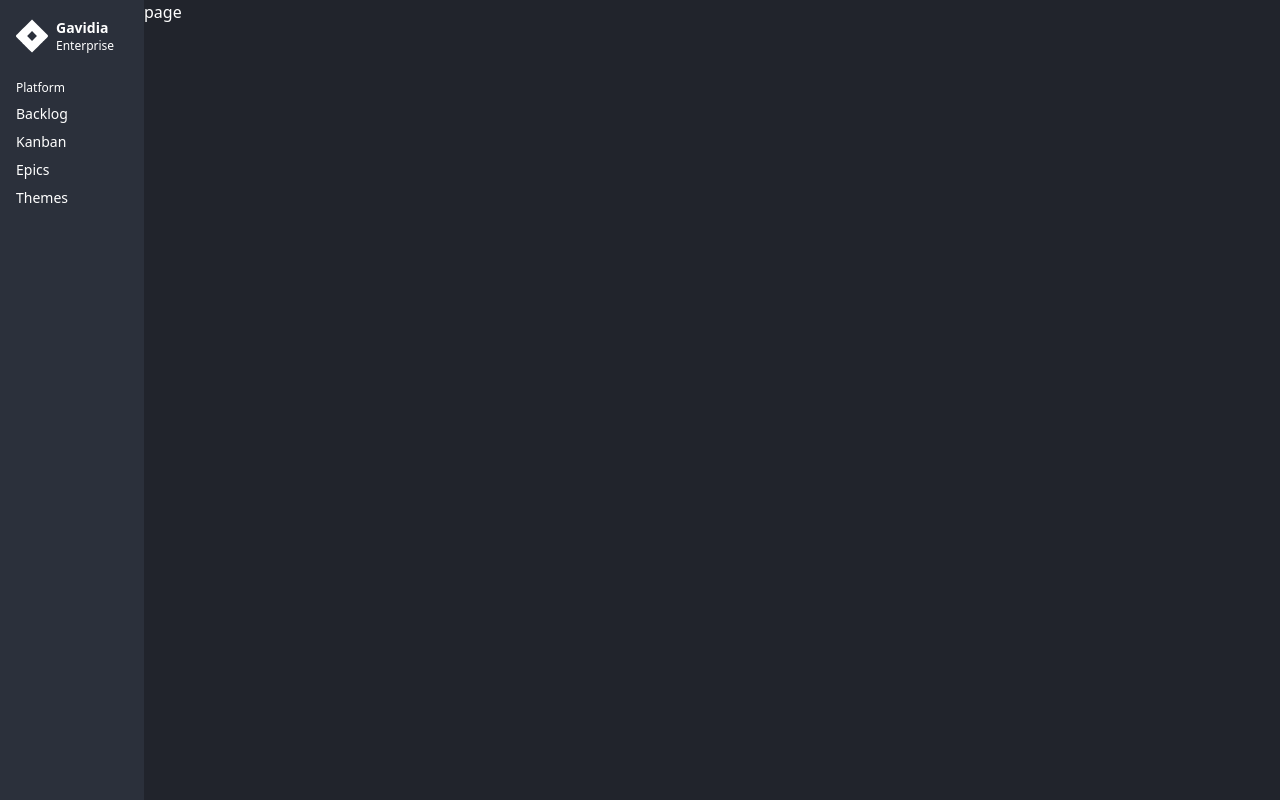
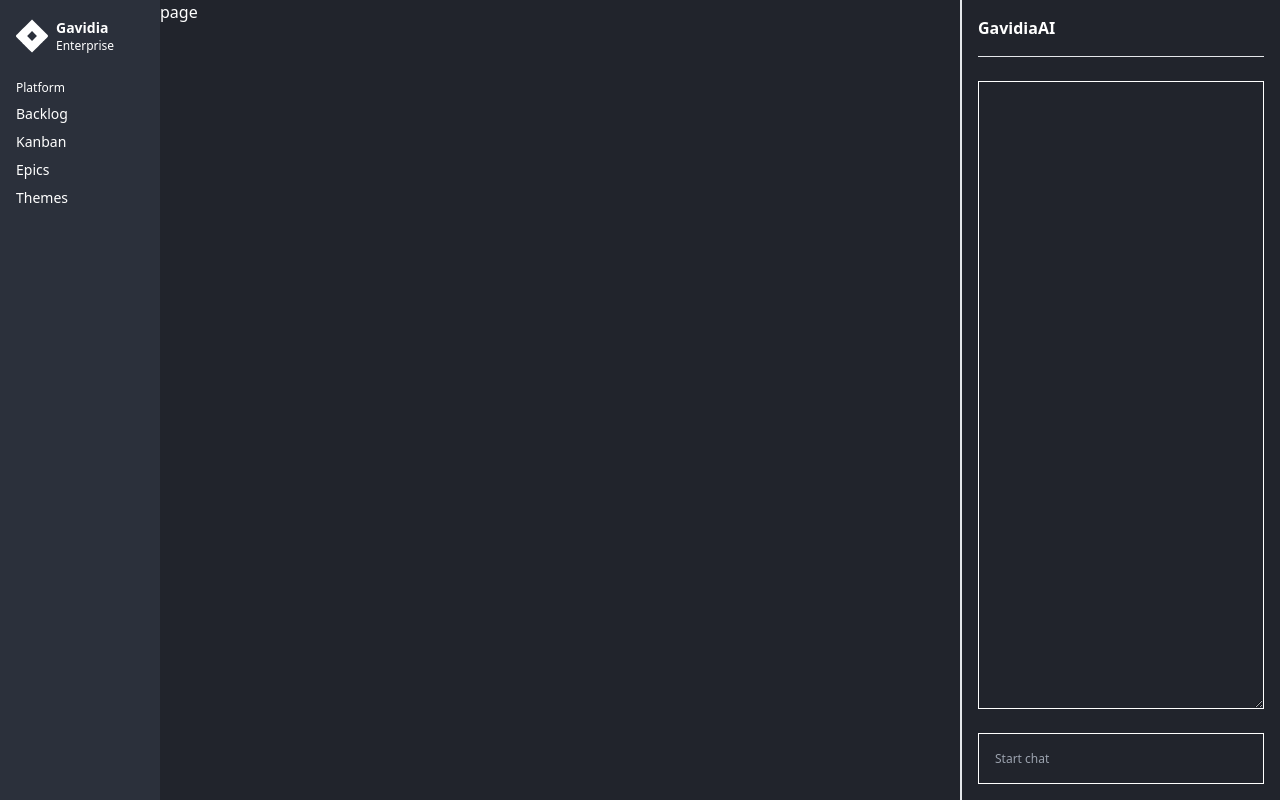
Before and after one commit to danielgavidia/fractal-pm, a Next.js app in the folder frontend/: page / in a window 1280 px wide. Built offline with nearby package versions, Linux system fonts and the light colour scheme.

Commit message:
Added copilot UI component on layout

```diff
--- a/frontend/src/app/layout.tsx
+++ b/frontend/src/app/layout.tsx
@@ -4,6 +4,7 @@
 import "./globals.css";
 import Sidebar from "@/components/Sidebar";
 import { valueToColor } from "@/utils/valueToColor";
+import AICopilot from "@/components/AICopilot";
 
 export default function RootLayout({ children }: { children: React.ReactNode }) {
   const { currentTheme } = themeStore();
@@ -23,6 +24,7 @@
           >
             {children}
           </main>
+          <AICopilot />
         </div>
       </body>
     </html>
--- /dev/null
+++ b/frontend/src/components/AICopilot.tsx
@@ -0,0 +1,55 @@
+"use client";
+
+import { themeStore } from "@/stores/themeStore";
+import { valueToColor } from "@/utils/valueToColor";
+import { useState } from "react";
+
+const AICopilot = () => {
+  const { currentTheme } = themeStore();
+  const backgroundPrimary = valueToColor(currentTheme.backgroundPrimary);
+  const textPrimary = valueToColor(currentTheme.textPrimary);
+
+  // Local state
+  const [messages, setMessages] = useState<string[]>([]);
+  const [currentMessage, setCurrentMessage] = useState<string>("");
+
+  const handleSubmit = (e: React.FormEvent) => {
+    e.preventDefault();
+    setMessages((prev) => [...prev, currentMessage]);
+    setCurrentMessage("");
+  };
+
+  return (
+    <div
+      className="min-w-80 px-4 border-l-2 sticky top-0 h-screen flex flex-col space-y-2"
+      style={{ backgroundColor: backgroundPrimary, color: textPrimary }}
+    >
+      <p className="font-bold border-b-[0.5px] py-4 mb-4">GavidiaAI</p>
+      <textarea
+        className="flex-1 p-4 text-xs outline-none text-right border-[0.5px]"
+        style={{
+          backgroundColor: backgroundPrimary,
+          borderColor: textPrimary,
+          color: textPrimary,
+        }}
+        value={messages.join("\n")}
+        readOnly
+      />
+      <form onSubmit={handleSubmit} className="w-full py-4">
+        <input
+          value={currentMessage}
+          onChange={(e) => setCurrentMessage(e.target.value)}
+          className="w-full h-full text-black outline-none text-xs p-4 border-[0.5px]"
+          style={{
+            backgroundColor: backgroundPrimary,
+            borderColor: textPrimary,
+            color: textPrimary,
+          }}
+          placeholder="Start chat"
+        ></input>
+      </form>
+    </div>
+  );
+};
+
+export default AICopilot;
--- a/frontend/src/components/Sidebar.tsx
+++ b/frontend/src/components/Sidebar.tsx
@@ -11,7 +11,7 @@
 
   return (
     <nav
-      className="flex flex-col p-4 min-w-36 bg-gray-100 space-y-2 h-screen sticky top-0"
+      className="flex flex-col p-4 min-w-40 bg-gray-100 space-y-2 h-screen sticky top-0"
       style={{
         backgroundColor: valueToColor(currentTheme.backgroundSecondary),
         color: valueToColor(currentTheme.textPrimary),
```
